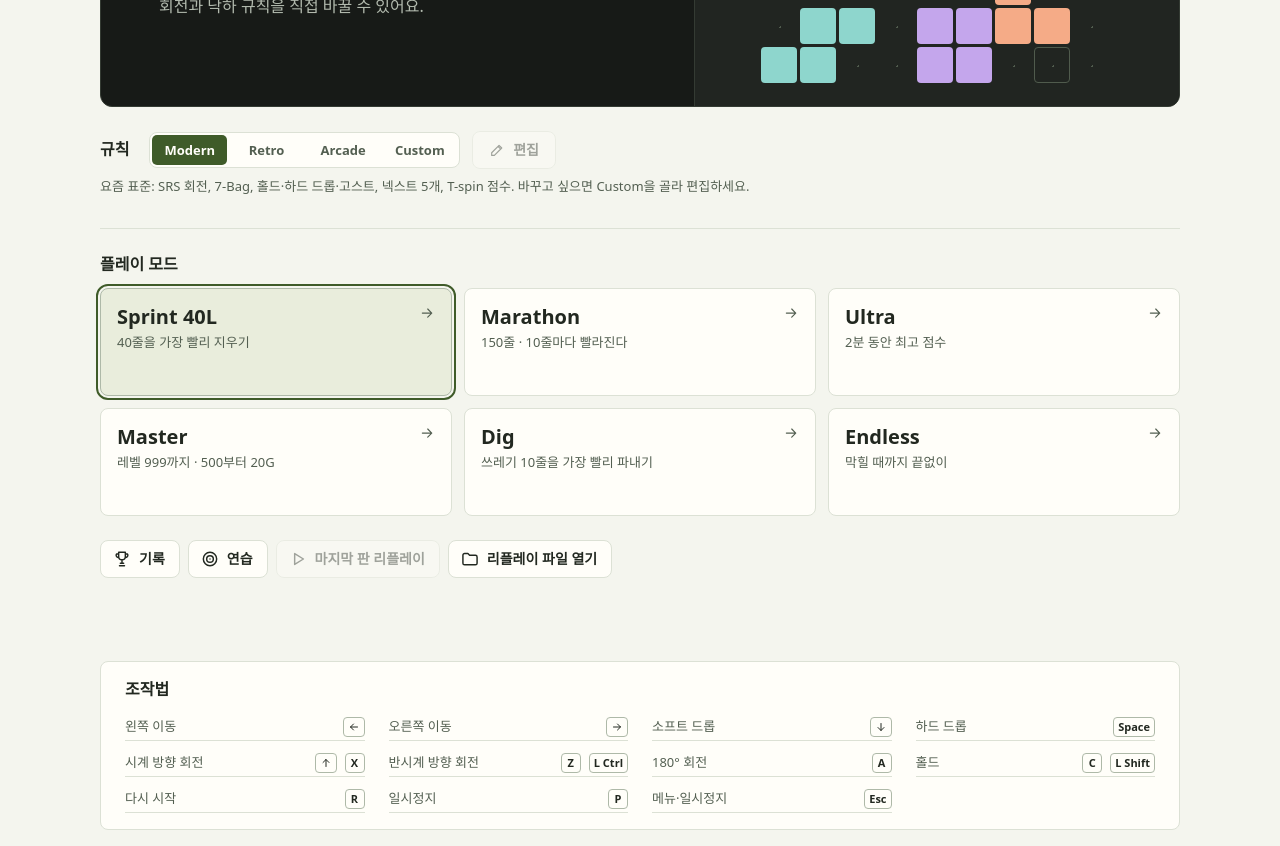
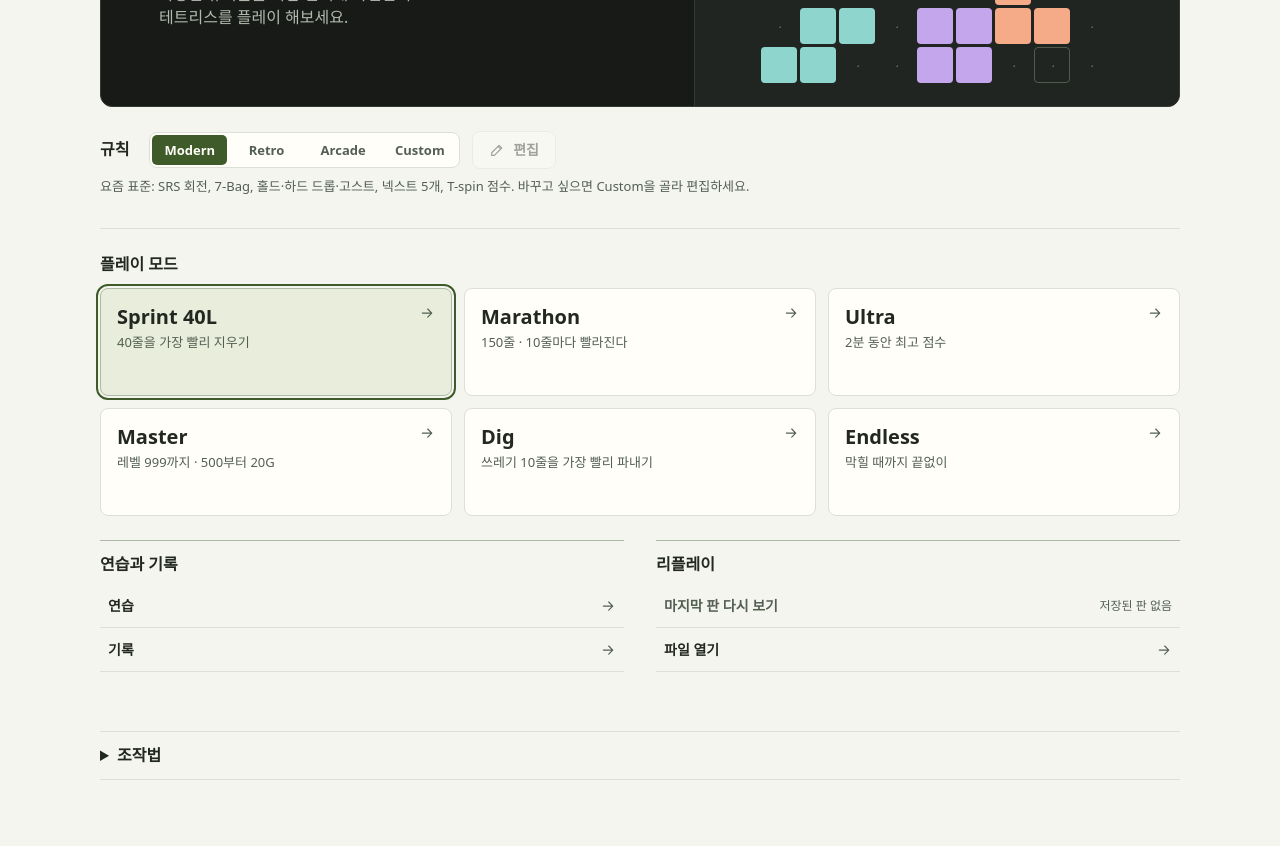
Before and after one commit to armydoyun/tetri-sharp, a website with bundled scripts: page index.html in a window 1280 px wide. Shown: the part 253-1099 px from the top of the page. After the commit the page ends 1049 px from the top, so only its background shows below. Built offline with nearby package versions, Linux system fonts and the light colour scheme.

Commit message:
Organize home tools and improve replay feedback

```diff
--- a/css/game.css
+++ b/css/game.css
@@ -378,30 +378,90 @@ body[data-screen="menu"] .stage {
   font-variant-numeric: tabular-nums;
 }
 
-.home-actions {
-  display: flex;
-  flex-wrap: wrap;
-  gap: var(--space-2);
+.home-tools {
+  display: grid;
+  grid-template-columns: repeat(2, minmax(0, 1fr));
+  gap: 0 var(--space-6);
 }
 
-.home-actions .btn {
-  gap: 7px;
-  padding-inline: 14px;
+.tool-group {
+  display: grid;
+  align-content: start;
+  padding-top: var(--space-3);
+  border-top: 1px solid var(--border-strong);
 }
 
-.home-actions .icon {
-  width: 20px;
-  height: 20px;
-  margin-inline-start: -3px; /* SVG 격자 자체의 빈 여백 보정 */
+.tool-group .section-title {
+  padding-bottom: var(--space-2);
+}
+
+.tool-row {
+  appearance: none;
+  display: flex;
+  align-items: center;
+  justify-content: space-between;
+  gap: var(--space-2);
+  width: 100%;
+  min-height: 44px;
+  padding: var(--space-1) var(--space-2);
+  border: 0;
+  border-bottom: 1px solid var(--border);
+  background: transparent;
+  color: var(--text);
+  font-weight: 600;
+  text-align: left;
+  cursor: pointer;
+  transition: background-color var(--dur) var(--ease);
+}
+
+.tool-row:enabled:hover {
+  background: var(--surface-2);
+}
+
+.tool-row > .icon,
+.tool-row:disabled,
+.tool-row > small {
+  color: var(--text-dim);
+}
+
+.tool-row > small {
+  font-size: var(--text-s);
+  font-weight: 400;
+}
+
+.tool-row:enabled > small,
+.tool-row:disabled > .icon {
+  display: none;
+}
+
+.tool-row:disabled {
+  cursor: default;
 }
 
 .menu-notice {
-  margin-top: calc(-1 * var(--space-2));
+  grid-column: 1 / -1;
+  padding-top: var(--space-1);
+}
+
+@media (max-width: 600px) {
+  .home-tools {
+    grid-template-columns: 1fr;
+    row-gap: var(--space-3);
+  }
 }
 
 .help-card {
-  display: grid;
-  gap: var(--space-3);
+  border-top: 1px solid var(--border);
+  border-bottom: 1px solid var(--border);
+}
+
+.help-card summary {
+  padding: var(--space-3) 0;
+  cursor: pointer;
+}
+
+.help-card .keys {
+  padding-bottom: var(--space-4);
 }
 
 /* 터치 버튼을 쓸 때는 키보드 조작법을 숨긴다(설정으로만 바뀐다) */
@@ -504,6 +564,10 @@ body.touch-on {
 
 body[data-screen="replay"] {
   --under-h: 64px;
+}
+
+body[data-screen="replay"]:has(.replay-note:not(:empty)) {
+  --under-h: 112px;
 }
 
 .board {
@@ -713,6 +777,18 @@ body[data-screen="replay"] {
   color: var(--text-dim);
 }
 
+.replay-note {
+  margin: 0;
+  padding-left: var(--space-2);
+  border-left: 2px solid var(--border-strong);
+  color: var(--text-dim);
+  font-size: var(--text-m);
+}
+
+.replay-note:empty {
+  display: none;
+}
+
 .replay-buttons {
   display: grid;
   grid-template-columns: repeat(4, minmax(0, 1fr));
--- a/index.html
+++ b/index.html
@@ -28,8 +28,8 @@
       <section id="menu" class="home" aria-label="첫 화면" hidden>
         <section class="home-intro surface-game" aria-labelledby="intro-title">
           <div class="intro-copy">
-            <h2 id="intro-title">블록 퍼즐</h2>
-            <p>회전과 낙하 규칙을 직접 바꿀 수 있어요.</p>
+            <h2 id="intro-title">오프라인 테트리스</h2>
+            <p>다양한 규칙들을 직접 선택해 자신만의 테트리스를 플레이 해보세요.</p>
           </div>
           <div class="intro-art" aria-hidden="true">
             <div class="intro-grid">
@@ -59,20 +59,25 @@
           <div id="mode-list" class="mode-grid"></div>
         </section>
 
-        <div class="home-actions">
-          <button id="open-records" type="button" class="btn"><span data-icon="trophy"></span>기록</button>
-          <button id="open-practice" type="button" class="btn"><span data-icon="target"></span>연습</button>
-          <button id="watch-last" type="button" class="btn" title="아직 끝낸 판이 없으면 비어 있어요"><span data-icon="play"></span>마지막 판 리플레이</button>
-          <button id="open-replay" type="button" class="btn"><span data-icon="folder"></span>리플레이 파일 열기</button>
-          <input id="replay-file" type="file" accept=".json,application/json" hidden />
-        </div>
-        <p id="menu-notice" class="notice-slot menu-notice" role="status"></p>
+        <section class="home-tools" aria-label="플레이 도구">
+          <section class="tool-group" aria-labelledby="training-tools-title">
+            <h2 id="training-tools-title" class="section-title">연습과 기록</h2>
+            <button id="open-practice" class="tool-row" type="button">연습<span data-icon="arrow-right"></span></button>
+            <button id="open-records" class="tool-row" type="button">기록<span data-icon="arrow-right"></span></button>
+          </section>
+          <section class="tool-group" aria-labelledby="replay-tools-title">
+            <h2 id="replay-tools-title" class="section-title">리플레이</h2>
+            <button id="watch-last" class="tool-row" type="button" disabled>마지막 판 다시 보기<span data-icon="arrow-right"></span><small>저장된 판 없음</small></button>
+            <button id="open-replay" class="tool-row" type="button">파일 열기<span data-icon="arrow-right"></span></button>
+            <input id="replay-file" type="file" accept=".json,application/json" hidden />
+          </section>
+          <p id="menu-notice" class="notice-slot menu-notice" role="status"></p>
+        </section>
 
-        <!-- 키보드 조작법: 터치 버튼을 쓸 때는 숨긴다 -->
-        <section class="card help-card" aria-labelledby="help-title">
-          <h2 id="help-title" class="section-title">조작법</h2>
+        <details class="help-card">
+          <summary id="help-title" class="section-title">조작법</summary>
           <p id="key-help" class="keys" aria-label="조작 안내"></p>
-        </section>
+        </details>
       </section>
 
       <!-- 게임 화면: 첫 화면에서는 숨긴다 -->
@@ -135,6 +140,7 @@
             <span id="replay-title" class="replay-title"></span>
             <span id="replay-status" class="replay-status"></span>
           </div>
+          <p id="replay-note" class="replay-note" role="status"></p>
           <div class="replay-buttons">
             <button type="button" class="btn" data-replay="toggle"><span class="replay-toggle-icon"><span data-icon="pause"></span></span><span class="replay-toggle-text">일시정지</span></button>
             <button type="button" class="btn num" data-replay="speed" aria-label="재생 속도 바꾸기"><span data-icon="forward"></span><span class="replay-speed">1x</span></button>
--- a/js/main.js
+++ b/js/main.js
@@ -545,6 +545,7 @@ let replayReturn = /** @type {{ screen: string, game: any, mode: any, rules: any
 const SPEEDS = [1, 2, 4];
 const replayBar = $("replay-bar");
 const replayStatus = $("replay-status");
+const replayNote = $("replay-note");
 const menuNotice = $("menu-notice");
 
 const updateReplayBar = () => {
@@ -558,7 +559,7 @@ const updateReplayBar = () => {
   replayStatus.textContent = player?.done ? "끝" : "";
 };
 
-const startReplay = (replay, returnTo = screen) => {
+const startReplay = (replay, returnTo = screen, note = "") => {
   if (screen !== "replay") replayReturn = { screen: returnTo, game, mode, rules };
   playing = replay;
   player = createPlayer(replay, findMode);
@@ -573,11 +574,12 @@ const startReplay = (replay, returnTo = screen) => {
   showPanel(null);
   setScreen("replay");
   replayBar.hidden = false;
+  replayNote.textContent = note;
   $("replay-title").textContent = `${mode.name} · ${rules.name}`;
   updateReplayBar();
 };
 
-const restartReplay = () => playing && startReplay(playing);
+const restartReplay = () => playing && startReplay(playing, screen, replayNote.textContent);
 
 const stopReplay = () => {
   if (screen !== "replay") return;
@@ -666,8 +668,9 @@ const openReplayText = text => {
     return false;
   }
   const check = verifyReplay(replay, findMode);
-  showMenuNotice(check.ok ? "" : "이 리플레이는 기록된 결과와 다르게 재생돼요(다른 버전에서 만든 파일일 수 있어요).");
-  startReplay(replay, "menu");
+  showMenuNotice("");
+  const note = check.ok ? "" : "저장된 결과와 재생 결과가 달라요. 다른 버전의 파일일 수 있어요.";
+  startReplay(replay, "menu", note);
   return true;
 };
 
@@ -677,10 +680,21 @@ $("watch-last").addEventListener("click", () => {
 });
 const fileInput = /** @type {HTMLInputElement} */ ($("replay-file"));
 $("open-replay").addEventListener("click", () => fileInput.click());
+let replayFileRequest = 0;
 fileInput.addEventListener("change", async () => {
   const file = fileInput.files?.[0];
   fileInput.value = "";
-  if (file) openReplayText(await file.text());
+  if (!file) return;
+
+  const request = ++replayFileRequest;
+  let text;
+  try {
+    text = await file.text();
+  } catch {
+    if (request === replayFileRequest && screen === "menu") showMenuNotice("파일을 읽지 못했어요. 다시 선택해 주세요.");
+    return;
+  }
+  if (request === replayFileRequest && screen === "menu") openReplayText(text);
 });
 
 // ---- 루프 ----
```
Also changed, not shown: docs/DESIGN_SYSTEM.md (+1 -1 lines), tests/browser/build.test.mjs (+14 -1 lines).
